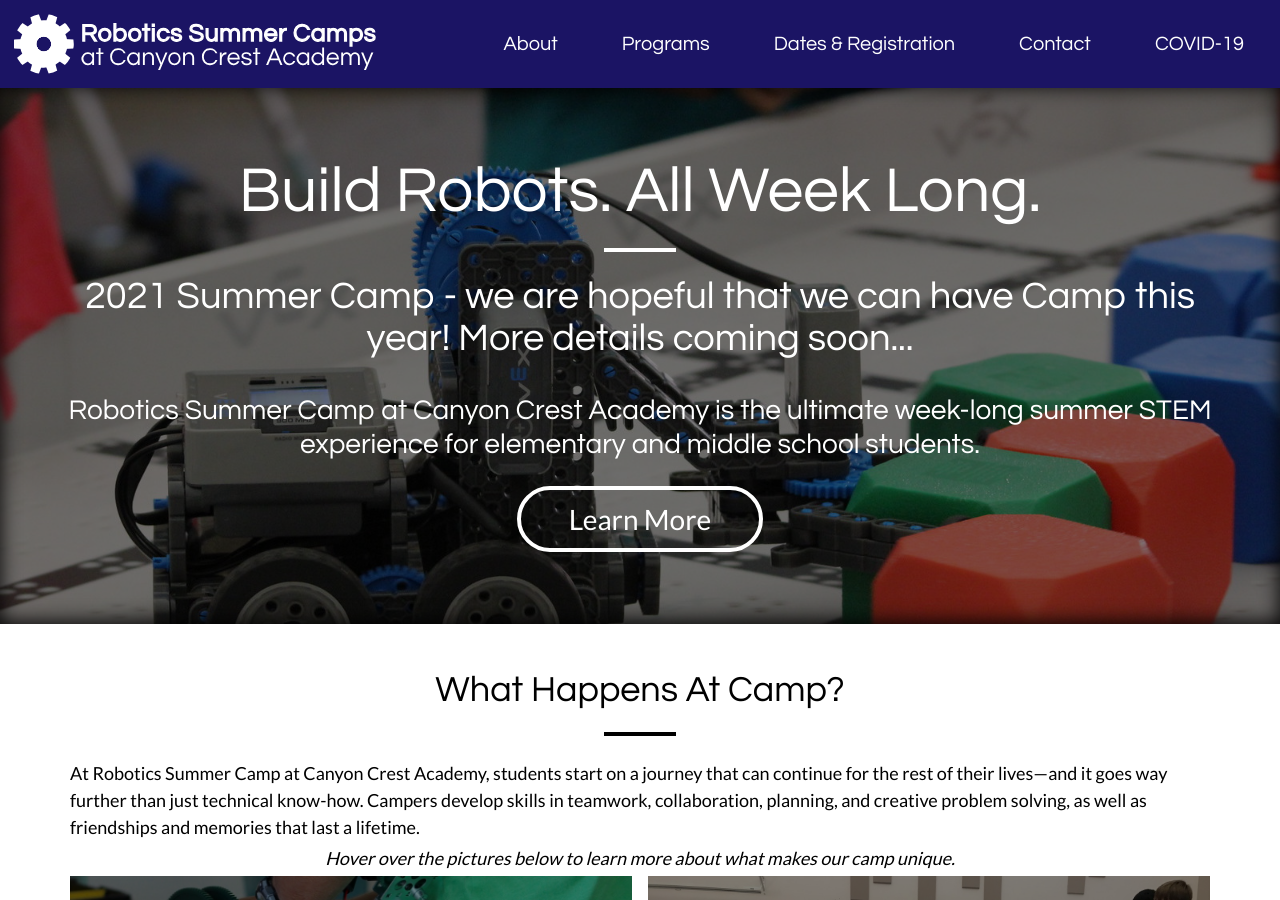
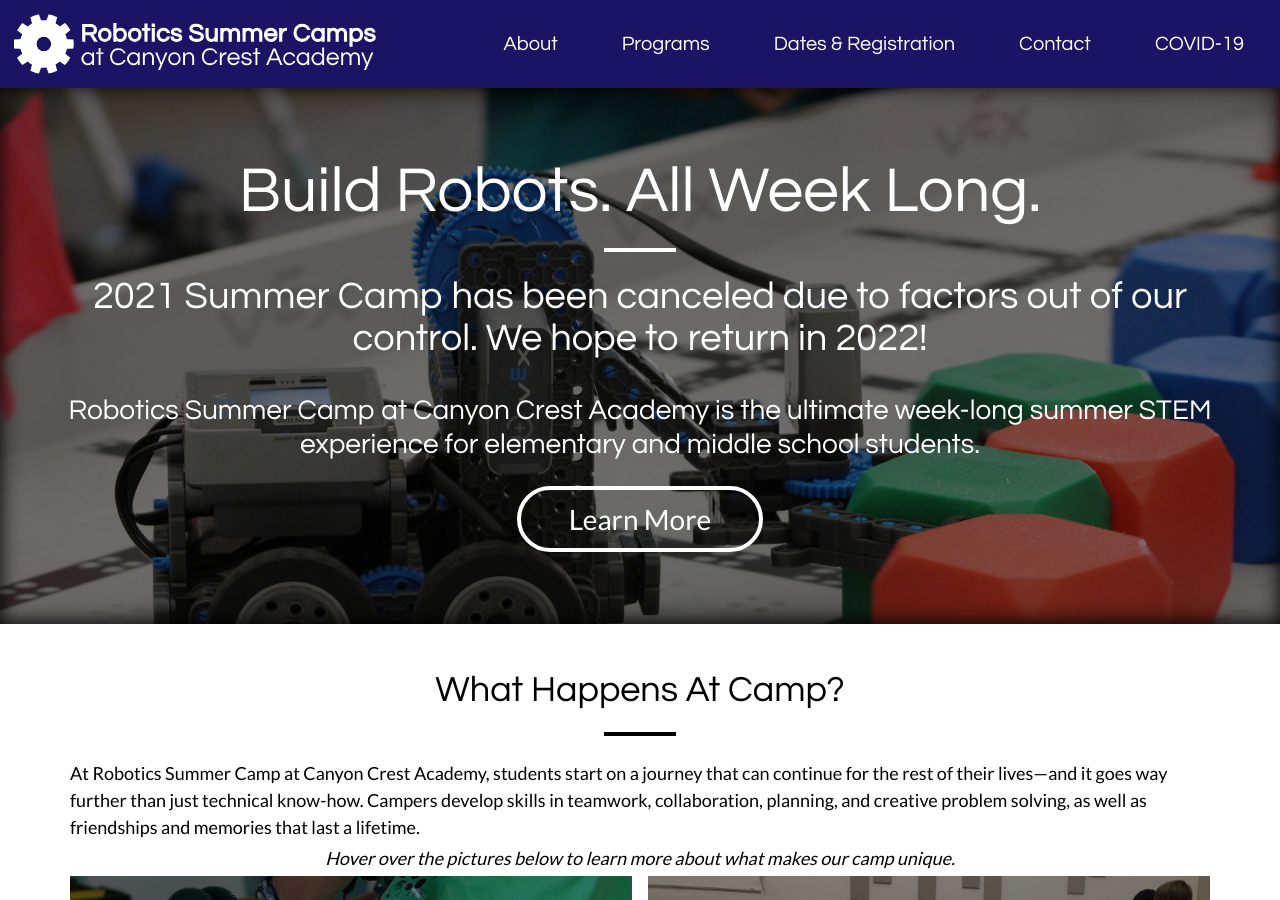
Before and after one commit to Team3128/camp, a Jekyll site: the page built from index.html, in a window 1280 px wide and 900 px high. Built offline with Jekyll 4.4.1, drawn with Linux system fonts in a browser that asks for light colours; nearby versions of some CDN libraries.

Commit message:
2021 summer camp update

```diff
--- a/index.html
+++ b/index.html
@@ -28,8 +28,8 @@ layout: default
                 <hr>
                 <div class = "importantDetails">
 
-                    2021 Summer Camp - we are hopeful that we can have Camp this year!
-                    More details coming soon...
+                    2021 Summer Camp has been canceled due to factors out of our control.
+                    We hope to return in 2022!
 
 
                 </div>
--- a/register.html
+++ b/register.html
@@ -24,7 +24,8 @@ permalink: /register/
                     -->
                     <!-- Note: 2020 Summer Camp is canceled.
                     -->
-                    2021 Summer Camp - we are hopeful that we can have Camp this year! More details coming soon...
+                    2021 Summer Camp has been canceled due to factors out of our control.
+                    We hope to return in 2022!
                     <br><br>
                     Take 10% off through April 15! The discount will be automatically applied at checkout.
 
```
